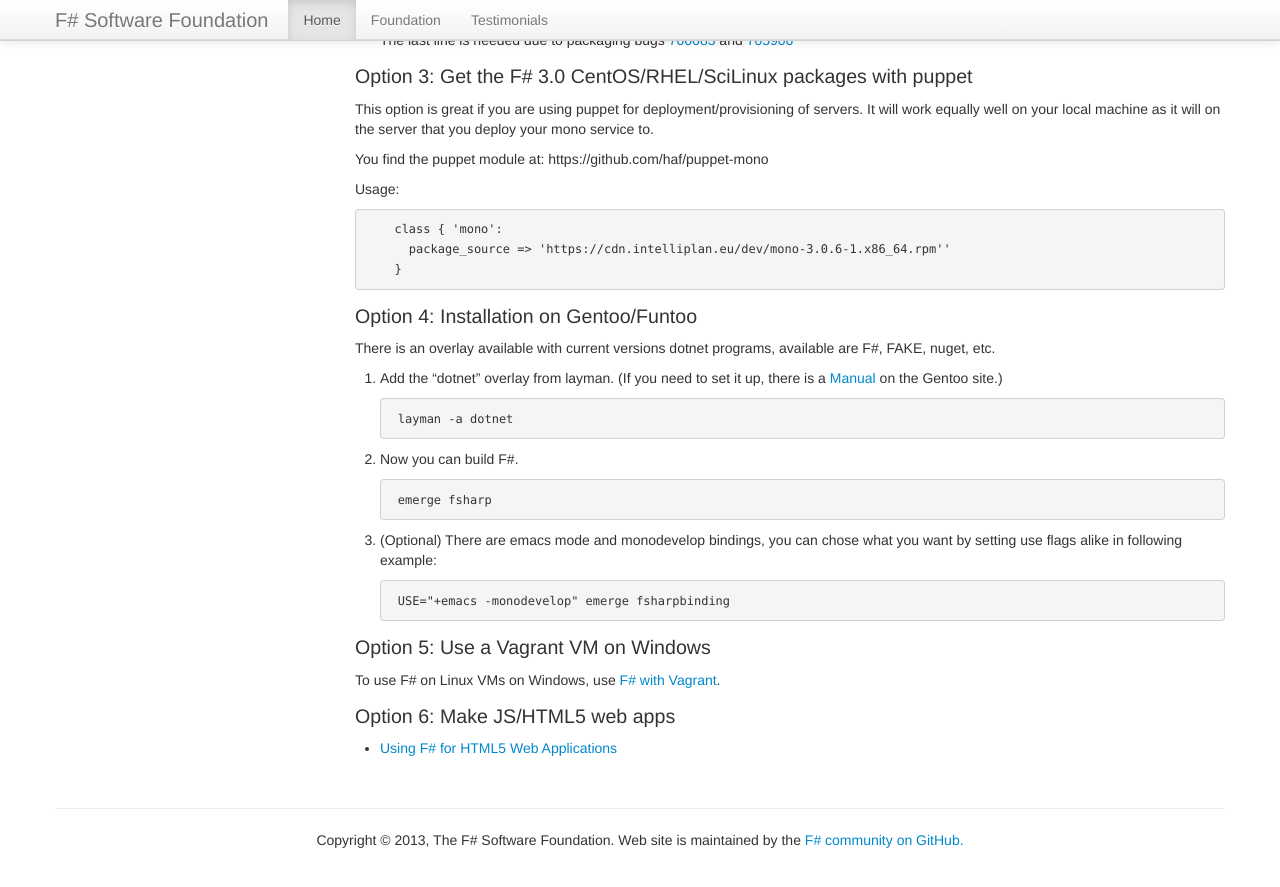
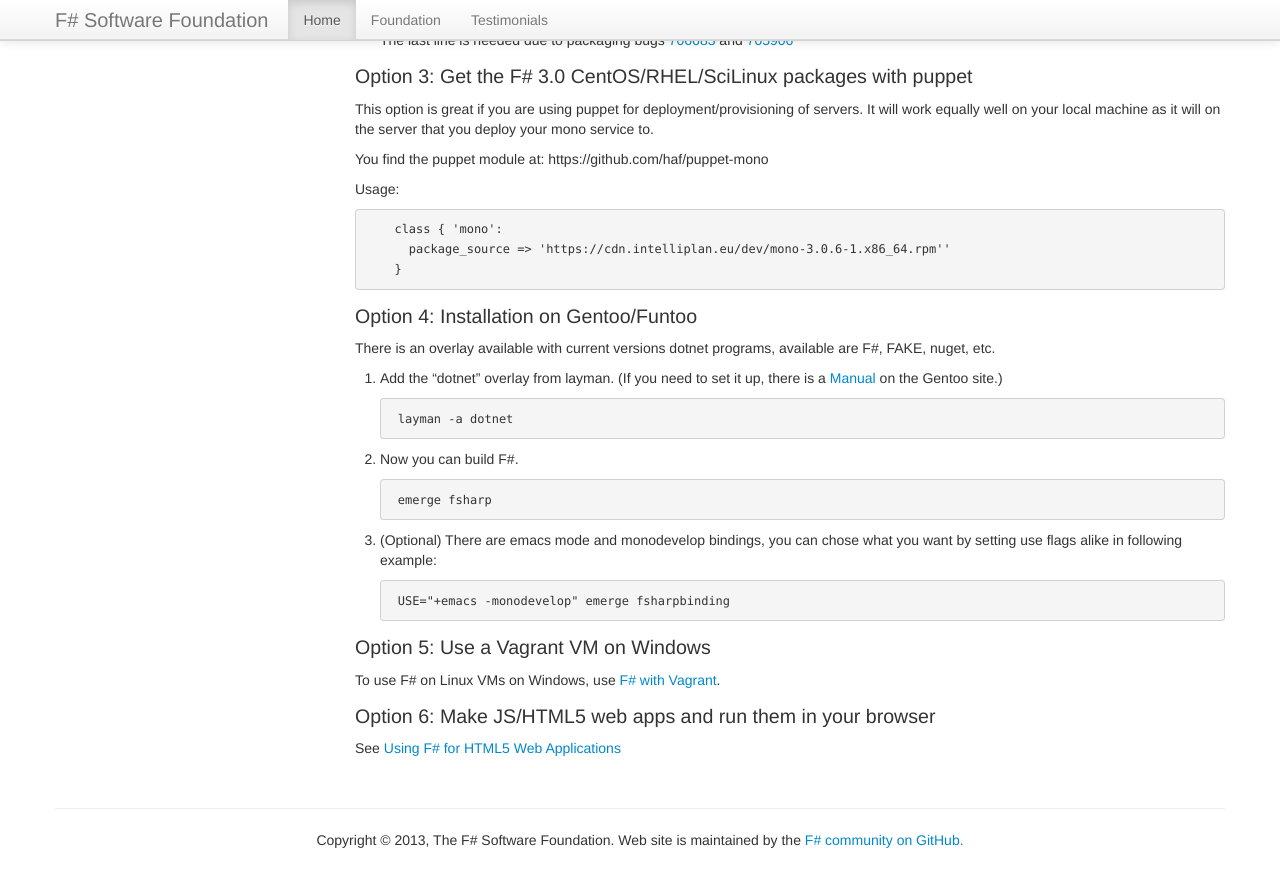
Before and after one commit to fsharp/fsharp.org, a Jekyll site: the page built from use/linux/index.md, in a window 1280 px wide and 900 px high, scrolled down 1263 px. Shown: the top 887 px of the window. Built offline with Jekyll 4.4.1, drawn with Linux system fonts in a browser that asks for light colours; nearby versions of some CDN libraries; some web fonts are replaced; comment, search, counter and statistics services are not loaded; some of the changed text lies outside the part shown.

Commit message:
Update index.md

```diff
--- a/use/linux/index.md
+++ b/use/linux/index.md
@@ -102,6 +102,6 @@
 To use F# on Linux VMs on Windows, use [F# with Vagrant](http://christoph.ruegg.name/blog/test-csharp-fsharp-on-mono-with-vagrant.html).
 
 
-### Option 6: Make JS/HTML5 web apps
+### Option 6: Make JS/HTML5 web apps and run them in your browser
 
-* [Using F# for HTML5 Web Applications](/use/html5)
+See [Using F# for HTML5 Web Applications](/use/html5)
```
Also changed, not shown: other parts of use/linux/index.md (+1 -1 lines).
